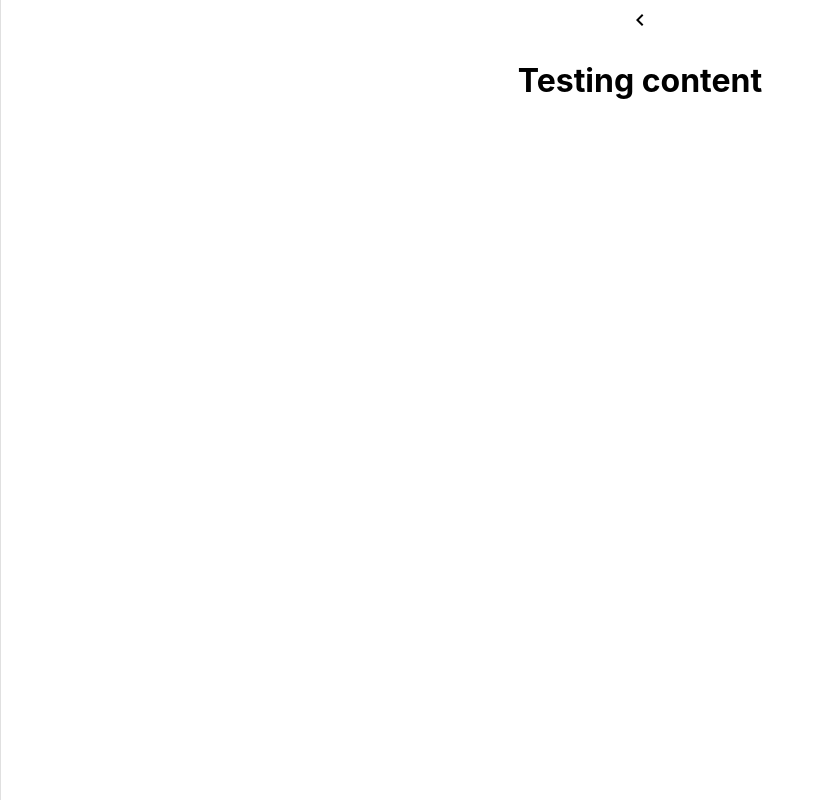
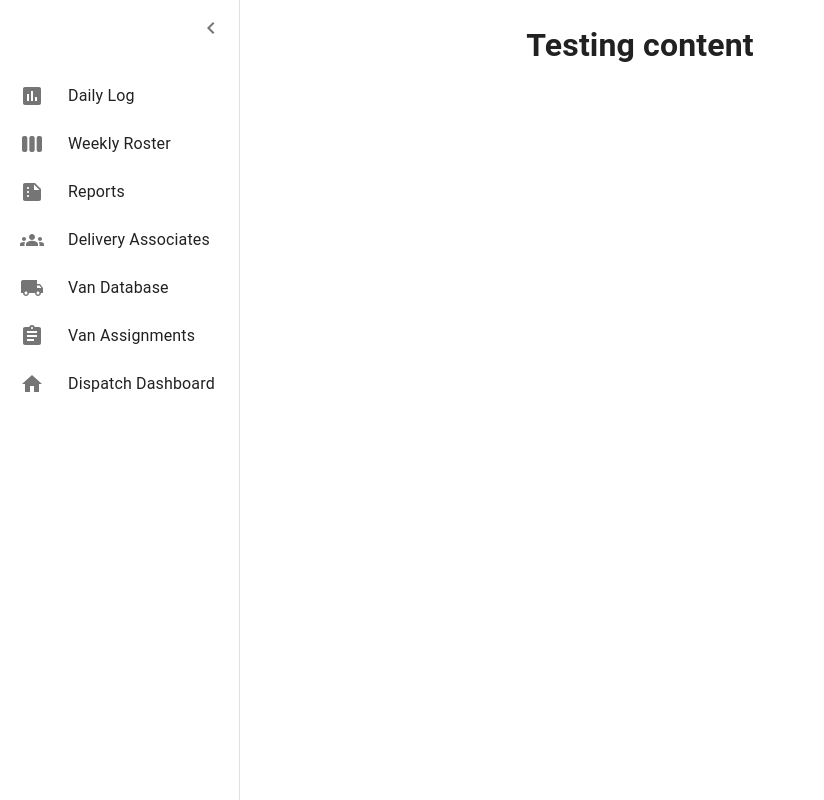
Before and after one commit to alexoserna/dsp-management-system, a React (Create React App) app: page / in a window 1280 px wide. Both pictures are taken after a click on the button "open drawer". Shown: the whole page, without its empty margins (0-824 px from the left). Built offline with nearby package versions, Linux system fonts and the light colour scheme.

Commit message:
created and built the frame of the sidebar using mui

```diff
--- a/src/App.js
+++ b/src/App.js
@@ -1,7 +1,15 @@
-import logo from './logo.svg';
 import './App.css';
 import React from 'react';
 import Sidebar from './components/SideBar';
+import { ThemeProvider, createTheme } from '@mui/material/styles';
+
+const theme = createTheme({
+  palette: {
+    primary: {
+      main: "#2a9461"
+    }
+  }
+});
 
 function App() {
   return (
--- a/src/components/SideBar.js
+++ b/src/components/SideBar.js
@@ -1,61 +1,294 @@
 import React, { useState } from 'react';
-import { styled } from '@mui/system';
-import Drawer from '@mui/material/Drawer';
-import IconButton from '@mui/material/IconButton';
+import { styled, useTheme, Theme, CSSObject, createTheme } from '@mui/material/styles';
+import Box from '@mui/material/Box';
+import CssBaseline from '@mui/material/CssBaseline';
+import MuiDrawer from '@mui/material/Drawer';
+import { Divider, IconButton, List, ListItem, ListItemButton, ListItemIcon, ListItemText, Toolbar } from '@mui/material';
+import ChevronLeftIcon from '@mui/icons-material/ChevronLeft';
+import ChevronRightIcon from '@mui/icons-material/ChevronRight';
 import MenuIcon from '@mui/icons-material/Menu';
-import ChevronLeftIcon from '@mui/icons-material/ChevronLeft';
+import Groups from '@mui/icons-material/Groups';
+import Delivery from '@mui/icons-material/LocalShipping';
+import HomeIcon from '@mui/icons-material/Home';
+import AssignmentIcon from '@mui/icons-material/Assignment';
+import ReportIcon from '@mui/icons-material/Summarize';
+import ViewWeekIcon from '@mui/icons-material/ViewWeek';
+import AssessmentIcon from '@mui/icons-material/Assessment';
+import AccountCircleIcon from '@mui/icons-material/AccountCircle';
 
 const drawerWidth = 240;
 
-const useStyles = styled((theme) => ({
-  root: {
-    display: 'flex',
-    flexDirection:'row',
+const openedMixin = (theme) => ({
+  width: drawerWidth,
+  transition: theme.transitions.create('width', {
+    easing: theme.transitions.easing.sharp,
+    duration: theme.transitions.duration.enteringScreen,
+  }),
+  overflowX: 'hidden',
+});
+
+const closedMixin = (theme) => ({
+  transition: theme.transitions.create('width', {
+    easing: theme.transitions.easing.sharp,
+    duration: theme.transitions.duration.leavingScreen,
+  }),
+  overflowX: 'hidden',
+  width: `calc(${theme.spacing(7)} + 1px)`,
+  [theme.breakpoints.up('sm')]: {
+    width: `calc(${theme.spacing(8)} + 1px)`,
   },
-  drawer: {
-    width: 240,
+});
+
+const Drawer = styled(MuiDrawer, { shouldForwardProp: (prop) => prop !== 'open' })(
+  ({ theme, open }) => ({
+    width: drawerWidth,
     flexShrink: 0,
-    color: ("#FFC107"),
-  },
-  drawerPaper: {
-    width: drawerWidth,
-  },
-  content: {
-    flexGrow: 1,
-    padding: theme.spacing(3),
-  },
-}));
+    whiteSpace: 'nowrap',
+    boxSizing: 'border-box',
+    ...(open && {
+      ...openedMixin(theme),
+      '& .MuiDrawer-paper': openedMixin(theme),
+    }),
+    ...(!open && {
+      ...closedMixin(theme),
+      '& .MuiDrawer-paper': closedMixin(theme),
+    }),
+  }),
+);
 
-const Sidebar = () => {
-  const classes = useStyles();
-  const [open, setOpen] = useState(false);
+export default function Sidebar() {
+  const theme = useTheme();
+  const [open, setOpen] = React.useState(false);
 
-  const handleDrawerToggle = () => {
-    setOpen(!open);
+  const handleDrawerOpen = () => {
+    setOpen(true);
+  };
+
+  const handleDrawerClose = () => {
+    setOpen(false);
   };
 
   return (
-    <div className={classes.root}>
-      <IconButton
-        color="inherit"
-        aria-label="open drawer"
-        onClick={handleDrawerToggle}
-      >
-        {open ? <ChevronLeftIcon /> : <MenuIcon />}
-      </IconButton>
-      <Drawer
-        className={classes.drawer}
-        variant="persistent"
-        anchor="left"
-        open={open}
-        classes={{
-          paper: classes.drawerPaper,
-        }}
-      >
-        {/* Sidebar content */}
+    <Box sx={{ display: 'flex' }}>
+      <CssBaseline />
+      <Drawer variant='permanent' open={open}>
+
+      {/* This is the top of the toolbar, it switches between menu icon and a chevron */}
+
+        <Toolbar>
+          <IconButton
+            color="inherit"
+            aria-label="open drawer"
+            onClick={handleDrawerOpen}
+            edge="start"
+            sx={{
+              ...(open && { display: 'none' }),
+            }}
+          >
+            <MenuIcon />
+          </IconButton>
+        </Toolbar>
+
+        <IconButton
+          onClick={handleDrawerClose}
+          sx={{
+            display: open ? 'block' : 'none',
+            position: 'absolute',
+            top: theme.spacing(1),
+            right: theme.spacing(1),
+            zIndex: theme.zIndex.drawer + 1,
+            borderRadius: '50%',
+            backgroundColor: theme.palette.background.paper,
+            '&:hover': {
+              backgroundColor: theme.palette.action.hover,
+            },
+          }}
+        >
+          {theme.direction === 'rtl' ? <ChevronRightIcon /> : <ChevronLeftIcon />}
+        </IconButton>
+
+        {/* This Box contains the list elements and their Icons */}
+
+        <Box
+          sx={{
+            marginTop: 'auto', // Add this property to push the lists to the bottom
+            anchor: 'bottom',
+          }}
+        >
+          <List>
+            <ListItem disablePadding sx={{ display: 'block' }}>
+              <ListItemButton
+                sx={{
+                  minHeight: 48,
+                  justifyContent: open ? 'initial' : 'center',
+                  px: 2.5,
+                }}
+              >
+                <ListItemIcon
+                  sx={{
+                    minWidth: 0,
+                    mr: open ? 3 : 'auto',
+                    justifyContent: 'center',
+                  }}
+                >
+                  <AssessmentIcon />
+                </ListItemIcon>
+                <ListItemText sx={{ opacity: open ? 1 : 0 }}>Daily Log</ListItemText>
+              </ListItemButton>
+            </ListItem>
+
+            <ListItem disablePadding sx={{ display: 'block' }}>
+              <ListItemButton
+                sx={{
+                  minHeight: 48,
+                  justifyContent: open ? 'initial' : 'center',
+                  px: 2.5,
+                }}
+              >
+                <ListItemIcon
+                  sx={{
+                    minWidth: 0,
+                    mr: open ? 3 : 'auto',
+                    justifyContent: 'center',
+                  }}
+                >
+                  <ViewWeekIcon />
+                </ListItemIcon>
+                <ListItemText sx={{ opacity: open ? 1 : 0 }}>Weekly Roster</ListItemText>
+              </ListItemButton>
+            </ListItem>
+
+            <ListItem disablePadding sx={{ display: 'block' }}>
+              <ListItemButton
+                sx={{
+                  minHeight: 48,
+                  justifyContent: open ? 'initial' : 'center',
+                  px: 2.5,
+                }}
+              >
+                <ListItemIcon
+                  sx={{
+                    minWidth: 0,
+                    mr: open ? 3 : 'auto',
+                    justifyContent: 'center',
+                  }}
+                >
+                  <ReportIcon />
+                </ListItemIcon>
+                <ListItemText sx={{ opacity: open ? 1 : 0 }}>Reports</ListItemText>
+              </ListItemButton>
+            </ListItem>
+
+            <ListItem disablePadding sx={{ display: 'block' }}>
+              <ListItemButton
+                sx={{
+                  minHeight: 48,
+                  justifyContent: open ? 'initial' : 'center',
+                  px: 2.5,
+                }}
+              >
+                <ListItemIcon
+                  sx={{
+                    minWidth: 0,
+                    mr: open ? 3 : 'auto',
+                    justifyContent: 'center',
+                  }}
+                >
+                  <Groups />
+                </ListItemIcon>
+                <ListItemText sx={{ opacity: open ? 1 : 0 }}>Delivery Associates</ListItemText>
+              </ListItemButton>
+            </ListItem>
+
+            <ListItem disablePadding sx={{ display: 'block' }}>
+              <ListItemButton
+                sx={{
+                  minHeight: 48,
+                  justifyContent: open ? 'initial' : 'center',
+                  px: 2.5,
+                }}
+              >
+                <ListItemIcon
+                  sx={{
+                    minWidth: 0,
+                    mr: open ? 3 : 'auto',
+                    justifyContent: 'center',
+                  }}
+                >
+                  <Delivery />
+                </ListItemIcon>
+                <ListItemText sx={{ opacity: open ? 1 : 0 }}>Van Database</ListItemText>
+              </ListItemButton>
+            </ListItem>
+
+            <ListItem disablePadding sx={{ display: 'block' }}>
+              <ListItemButton
+                sx={{
+                  minHeight: 48,
+                  justifyContent: open ? 'initial' : 'center',
+                  px: 2.5,
+                }}
+              >
+                <ListItemIcon
+                  sx={{
+                    minWidth: 0,
+                    mr: open ? 3 : 'auto',
+                    justifyContent: 'center',
+                  }}
+                >
+                  <AssignmentIcon />
+                </ListItemIcon>
+                <ListItemText sx={{ opacity: open ? 1 : 0 }}>Van Assignments</ListItemText>
+              </ListItemButton>
+            </ListItem>
+
+            <ListItem disablePadding sx={{ display: 'block' }}>
+              <ListItemButton
+                sx={{
+                  minHeight: 48,
+                  justifyContent: open ? 'initial' : 'center',
+                  px: 2.5,
+                }}
+              >
+                <ListItemIcon
+                  sx={{
+                    minWidth: 0,
+                    mr: open ? 3 : 'auto',
+                    justifyContent: 'center',
+                  }}
+                >
+                  <HomeIcon />
+                </ListItemIcon>
+                <ListItemText sx={{ opacity: open ? 1 : 0 }}>Dispatch Dashboard</ListItemText>
+              </ListItemButton>
+            </ListItem>
+
+            <ListItem disablePadding sx={{ display: 'block' }}>
+              <ListItemButton
+                sx={{
+                  marginTop: 50,
+                  minHeight: 48,
+                  justifyContent: open ? 'initial' : 'center',
+                  px: 2.5,
+                }}
+              >
+                <ListItemIcon
+                  sx={{
+                    minWidth: 0,
+                    mr: open ? 3 : 'auto',
+                    justifyContent: 'center',
+                  }}
+                >
+                  <AccountCircleIcon />
+                </ListItemIcon>
+                <ListItemText sx={{ opacity: open ? 1 : 0 }}>DSP Info</ListItemText>
+              </ListItemButton>
+            </ListItem>
+
+          </List>
+
+        </Box>
       </Drawer>
-    </div>
+    </Box>
   );
-};
-
-export default Sidebar;
+}
```
